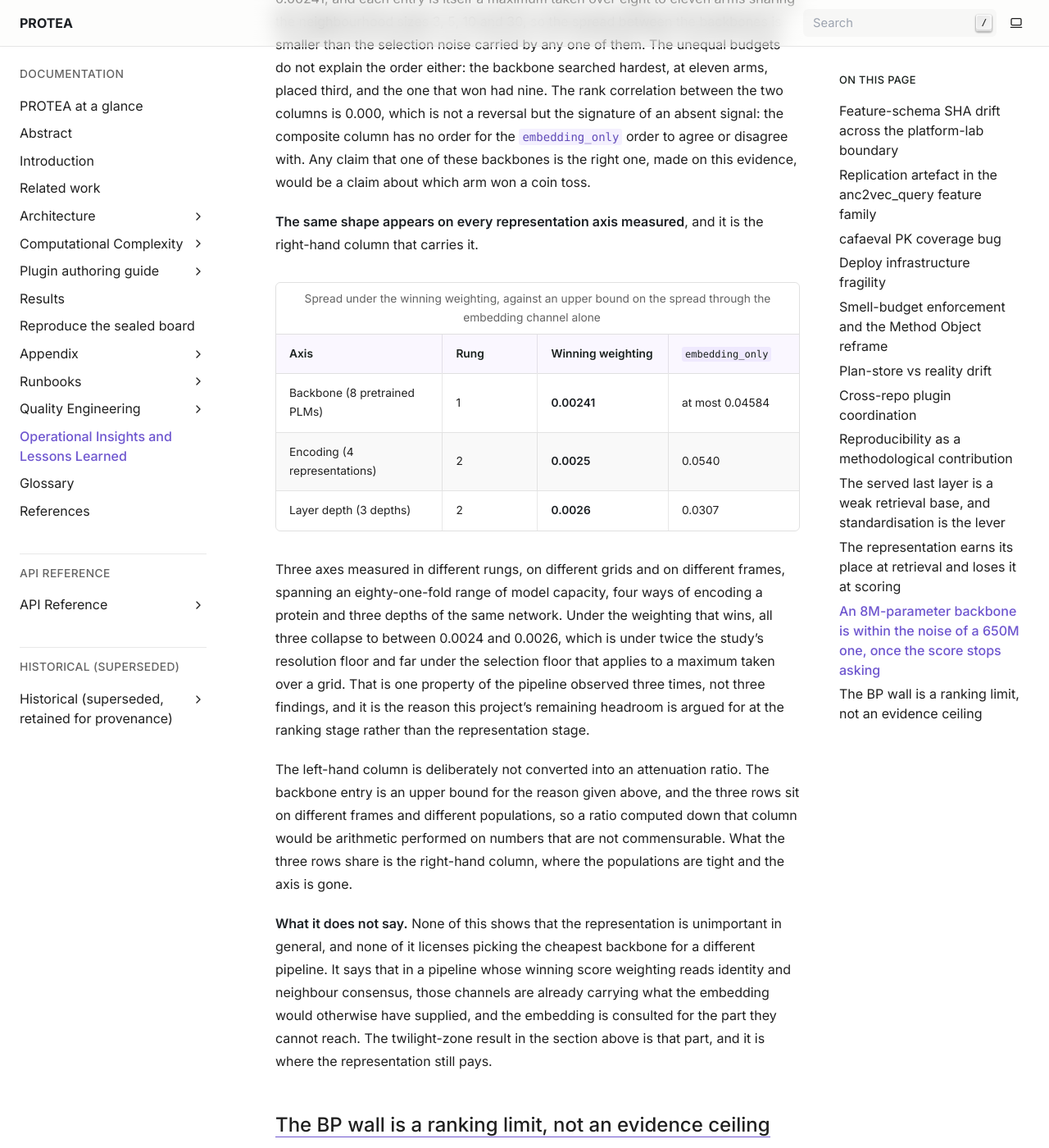
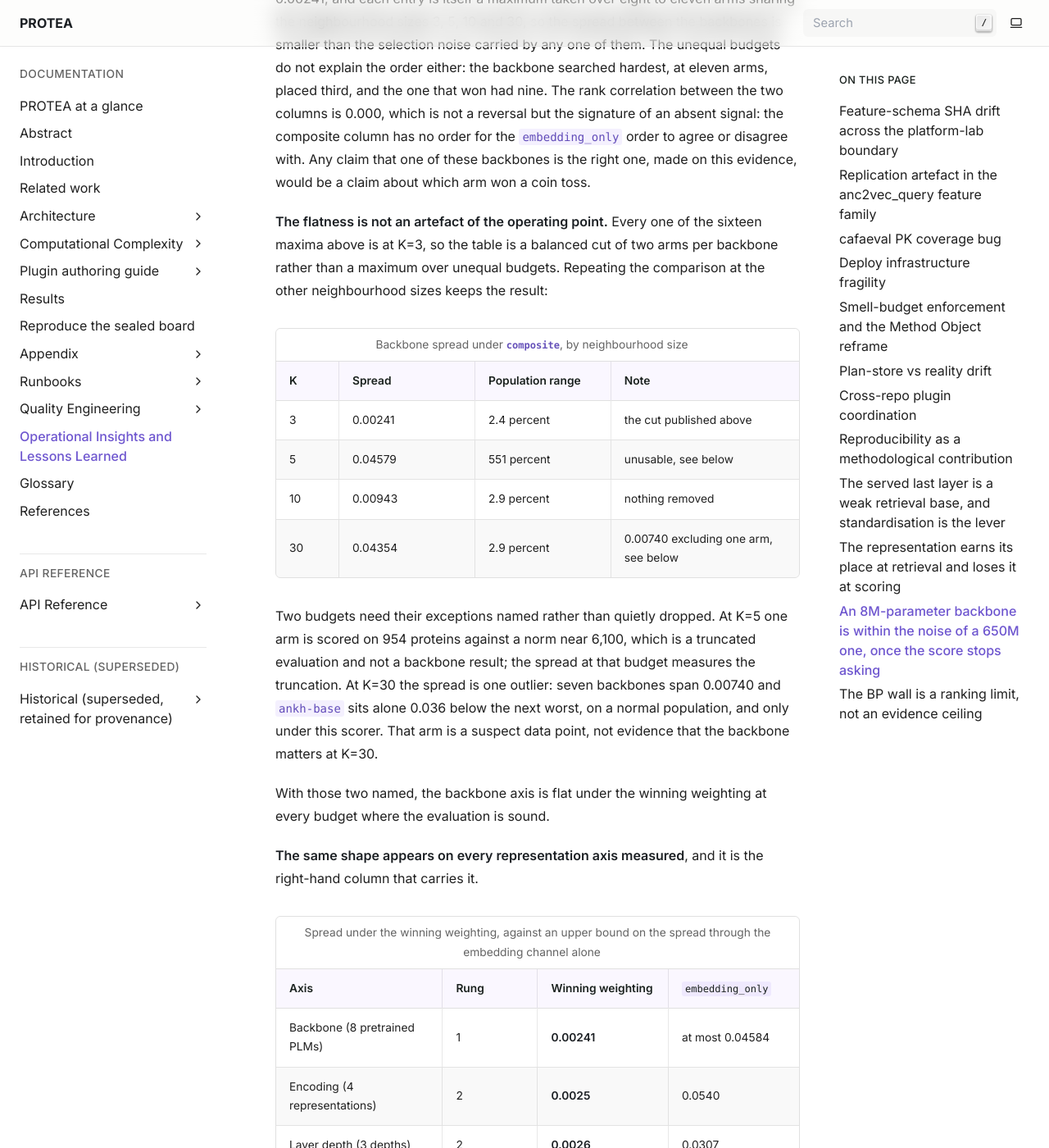
Before and after one commit to frapercan/PROTEA, a Sphinx documentation site: the page built from docs/source/insights.rst, in a window 1280 px wide and 1400 px high, scrolled down 15970 px. Shown: the whole window at 82% size. Built offline with Sphinx 7.4.7, drawn with Linux system fonts in a browser that asks for light colours.

Commit message:
docs(results): the flatness holds at every budget where the evaluation is sound
Every one of the sixteen maxima is at K=3, where the budget is exactly two
arms per backbone for all eight, so the published column is a balanced cut
rather than a maximum over unequal budgets. That retires the earlier paragraph
arguing that the imbalance cut against the order: there is no imbalance to
argue about.

Repeating under composite at the other neighbourhood sizes: 0.00241 at K=3,
0.00943 at K=10, both on populations within 3 percent. Two budgets need their
exceptions named rather than dropped. K=5 has an arm scored on 954 proteins
against a norm near 6,100, so its spread measures a truncated evaluation. K=30
has a spread of 0.04354 that is one outlier, ankh-base sitting 0.036 below the
next worst on a normal population and only under this scorer; the other seven
span 0.00740.

Naming both is the point. A table that silently dropped them would report a
flatter axis than the data supports, and a table that kept them would report a
backbone effect that is an evaluation defect.

```diff
--- a/docs/source/insights.rst
+++ b/docs/source/insights.rst
@@ -694,6 +694,47 @@ has no order for the ``embedding_only`` order to agree or disagree with. Any
 claim that one of these backbones is the right one, made on this evidence,
 would be a claim about which arm won a coin toss.
 
+**The flatness is not an artefact of the operating point.** Every one of the
+sixteen maxima above is at K=3, so the table is a balanced cut of two arms per
+backbone rather than a maximum over unequal budgets. Repeating the comparison
+at the other neighbourhood sizes keeps the result:
+
+.. list-table:: Backbone spread under ``composite``, by neighbourhood size
+   :header-rows: 1
+   :widths: 12 26 26 36
+
+   * - K
+     - Spread
+     - Population range
+     - Note
+   * - 3
+     - 0.00241
+     - 2.4 percent
+     - the cut published above
+   * - 5
+     - 0.04579
+     - 551 percent
+     - unusable, see below
+   * - 10
+     - 0.00943
+     - 2.9 percent
+     - nothing removed
+   * - 30
+     - 0.04354
+     - 2.9 percent
+     - 0.00740 excluding one arm, see below
+
+Two budgets need their exceptions named rather than quietly dropped. At K=5
+one arm is scored on 954 proteins against a norm near 6,100, which is a
+truncated evaluation and not a backbone result; the spread at that budget
+measures the truncation. At K=30 the spread is one outlier: seven backbones
+span 0.00740 and ``ankh-base`` sits alone 0.036 below the next worst, on a
+normal population, and only under this scorer. That arm is a suspect data
+point, not evidence that the backbone matters at K=30.
+
+With those two named, the backbone axis is flat under the winning weighting at
+every budget where the evaluation is sound.
+
 **The same shape appears on every representation axis measured**, and it is
 the right-hand column that carries it.
 
```
